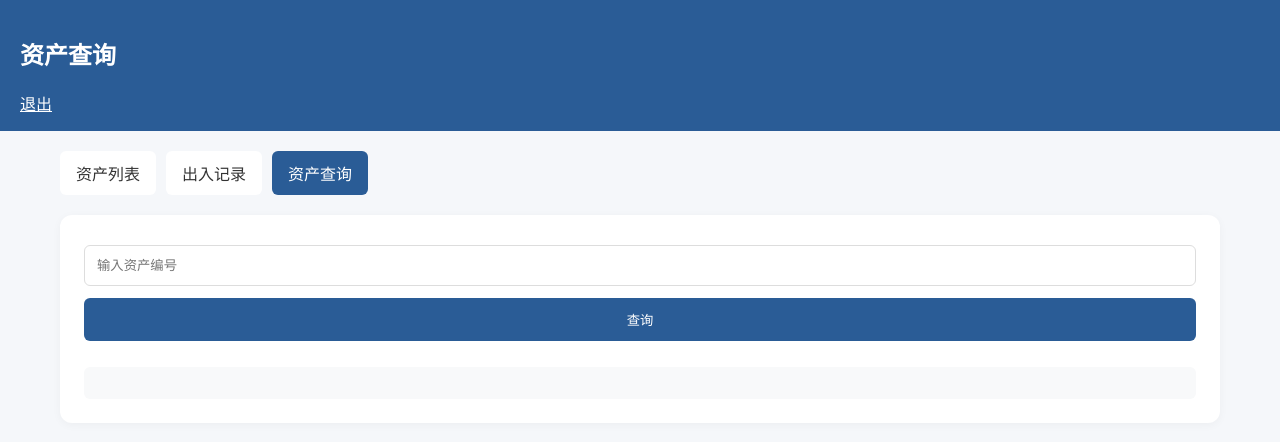
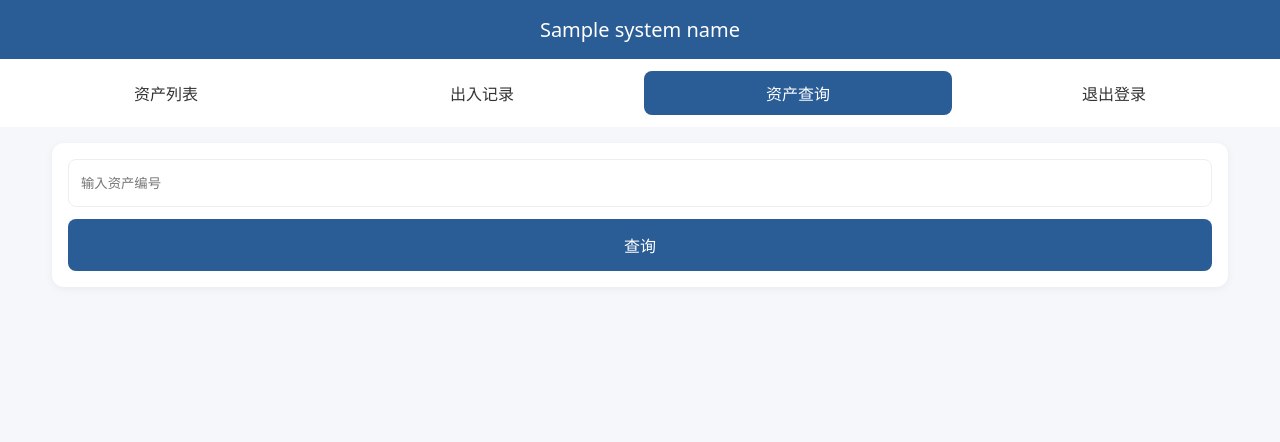
Before and after one commit to liuhuaqing446/lab-asset, a Flask app: template templates/query.html in a window 1280 px wide. Shown: the top 442 px of the page. Run offline with Flask 3, Linux system fonts and the light colour scheme; the visitor is signed in with stand-in values (Sample User, id 1); tables that the repository leaves empty or names only in its code hold one stand-in row (values such as "Sample post"); the template is opened without the code that fills it: most values are stand-ins (such as "Sample title", 1, 10 or a date in 2020).

Commit message:
Update query.html

```diff
--- a/templates/query.html
+++ b/templates/query.html
@@ -1,52 +1,65 @@
 <!DOCTYPE html>
-<meta charset="utf-8">
-<meta name="viewport" content="width=device-width">
-<title>资产查询</title>
+<html>
+<head>
+<meta charset="UTF-8">
+<meta name="viewport" content="width=device-width, initial-scale=1.0,user-scalable=no">
+<title>{{system_name}}</title>
 <style>
-*{box-sizing:border-box}
-body{margin:0;font-family:微软雅黑;background:#f5f7fa}
-.header{background:#2a5c96;color:white;padding:16px 20px}
-.container{max-width:1200px;margin:auto;padding:20px}
-.card{background:white;border-radius:12px;box-shadow:0 2px 10px #0000000a;padding:24px}
-input,button{width:100%;padding:12px;margin:6px 0;border:1px solid #ddd;border-radius:6px}
-button{background:#2a5c96;color:white;border:none}
-#result{margin-top:20px;padding:16px;background:#f8f9fa;border-radius:6px}
-.nav{display:flex;gap:10px;margin-bottom:20px}
-.nav a{padding:10px 16px;background:white;border-radius:6px;text-decoration:none;color:#333}
-.nav a.active{background:#2a5c96;color:white}
+*{box-sizing:border-box;margin:0;padding:0;font-family:system-ui, sans-serif;}
+body{background:#f5f7fa;}
+.container{width:100%;max-width:1200px;margin:0 auto;padding:0 12px;}
+.header{background:#2a5c96;color:#fff;padding:16px;text-align:center;font-size:20px;}
+.nav{background:#fff;padding:12px;display:flex;flex-wrap:wrap;gap:8px;margin-bottom:16px;}
+.nav a{flex:1;min-width:100px;text-align:center;padding:10px 8px;border-radius:8px;text-decoration:none;color:#333;}
+.nav a.active{background:#2a5c96;color:#fff;}
+.form-box,.result-box{background:#fff;padding:16px;border-radius:12px;margin-bottom:16px;box-shadow:0 2px 8px rgba(0,0,0,0.05);}
+.form-box input{width:100%;padding:14px 12px;border:1px solid #eee;border-radius:8px;margin-bottom:12px;}
+.btn{width:100%;padding:14px;background:#2a5c96;color:#fff;border:none;border-radius:8px;font-size:16px;min-height:48px;}
+.asset-info{line-height:2;margin-bottom:20px;}
+.status-in{color:#07c160;font-weight:bold;}
+.status-out{color:#fa4753;font-weight:bold;}
+.record-item{padding:12px 0;border-bottom:1px solid #f5f5f5;line-height:1.8;}
 </style>
-
-<div class="header"><h2>资产查询</h2> <a href="/logout" style="color:white">退出</a></div>
-<div class="container">
+</head>
+<body>
+<div class="header">{{system_name}}</div>
 <div class="nav">
 <a href="/">资产列表</a>
 <a href="/record">出入记录</a>
-<a class="active" href="/query">资产查询</a>
+<a href="/query" class="active">资产查询</a>
+<a href="/logout">退出登录</a>
 </div>
-
-<div class="card">
-<input id="asset_id" placeholder="输入资产编号">
-<button onclick="search()">查询</button>
-<div id="result"></div>
+<div class="container">
+<div class="form-box">
+<input id="aid" placeholder="输入资产编号" type="text">
+<button class="btn" onclick="search()">查询</button>
+</div>
+<div class="result-box" id="res" style="display:none">
+<div id="info"></div>
+<div id="list"></div>
 </div>
 </div>
-
 <script>
-async function search(){
-    const id = document.getElementById('asset_id').value
-    const res = await fetch('/api/asset',{
-        method:'POST',
-        headers:{'Content-Type':'application/json'},
-        body:JSON.stringify({asset_id:id})
-    })
-    const data = await res.json()
-    if(!data.ok){document.getElementById('result').innerText="未找到资产";return}
-    const a = data.asset
-    let html = `<h4>${a.name}（${a.asset_id}）</h4>
-    状态：${a.status}<br>总数量：${a.total_quantity}<br>剩余：${a.current_quantity}<br><br>`
-    data.unreturned.forEach(u=>{
-        html += u.time + ' ' + u.person + ' 领用 ' + u.quantity + '个<br>'
-    })
-    document.getElementById('result').innerHTML = html
+function search(){
+let id=document.getElementById('aid').value.trim();
+if(!id){alert('请输入编号');return;}
+fetch("/api/asset",{method:"POST",headers:{"Content-Type":"application/json"},body:JSON.stringify({asset_id:id})})
+.then(res=>res.json()).then(data=>{
+if(!data.ok){document.getElementById('info').innerHTML='未找到';document.getElementById('res').style.display='block';return;}
+let a=data.asset;
+document.getElementById('info').innerHTML=`
+<p>编号：${a.asset_id}</p>
+<p>名称：${a.name}</p>
+<p>采购：${a.purchase_time}</p>
+<p>总数：${a.total_quantity} 剩余：${a.current_quantity}</p>
+<p>状态：<span class="${a.status=='在库'?'status-in':'status-out'}">${a.status}</span></p>`;
+let h='';
+data.unreturned.forEach(i=>{h+=`<div class="record-item"><p>${i.time} ${i.type} ${i.person} ${i.quantity}</p></div>`;});
+document.getElementById('list').innerHTML=h;
+document.getElementById('res').style.display='block';
+});
 }
+document.getElementById('aid').addEventListener('keydown',e=>{if(e.key=='Enter')search();});
 </script>
+</body>
+</html>
```
